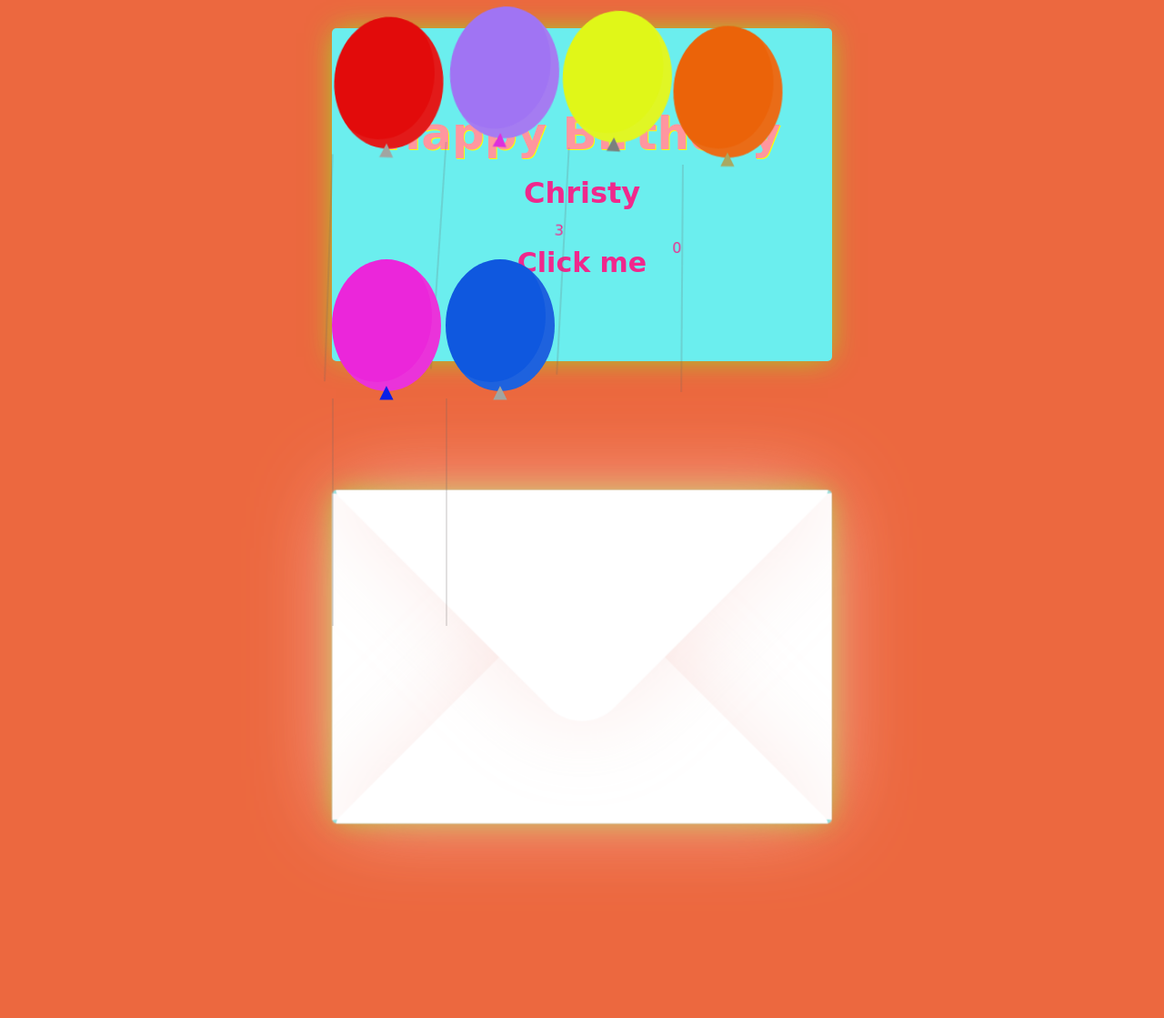
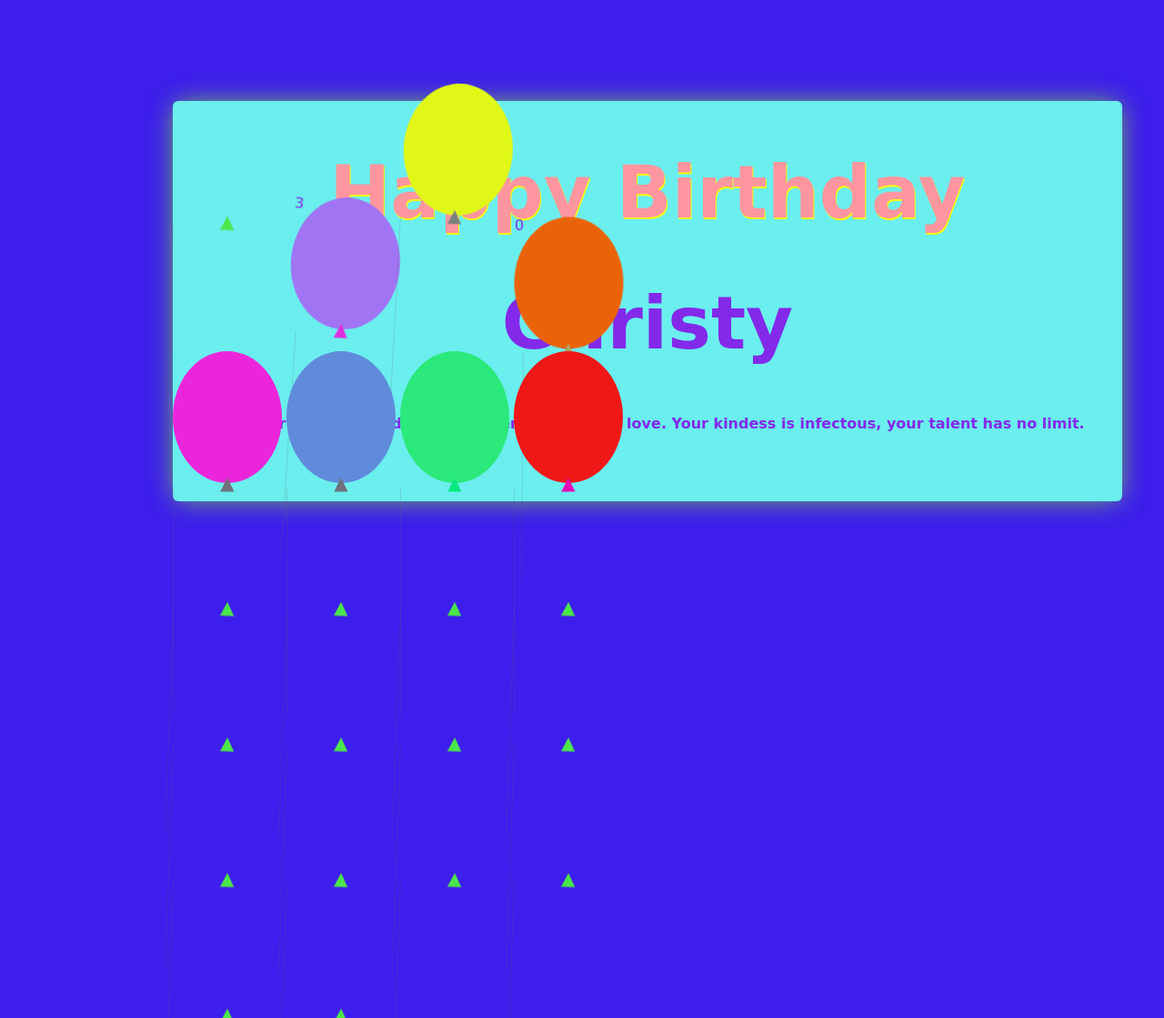
Before and after one commit to hortencia718/birthday-card-Christy, a plain HTML site: page index.html in a window 1280 px wide. Shown: the part 186-1305 px from the top of the page at 91% size. Before the commit the page ends 1091 px from the top, so only its background shows below. Drawn offline with Linux system fonts and the light colour scheme; a web font is replaced by a local one.

Commit message:
text added

```diff
--- a/index.html
+++ b/index.html
@@ -13,42 +13,62 @@
   <div class="front">
     <div class="mail">
       <p>Happy Birthday</p>
+      <br>
       <h1>Christy</h1>
-      <br>
-      <p>Click me</p>
+
+      <p class= "msg"> May your 30's be fulled with laughter success and love. Your kindess is infectous, your talent has no limit.</p>
+
     </div>
   </div>
 
   <!-- balloons -->
-  <div id="balloon-container">
-  <div class="balloon"></div>
+  <div id="balloon-flex-container">
     <div class="balloon"></div>
      <div class="balloon">3</div>
+      <div class="balloon"></div>
        <div class="balloon">0</div>
         <div class="balloon"></div>
          <div class="balloon"></div>
+          <div class="balloon"></div>
+           <div class="balloon"></div>
+           <div class="balloon"></div>
+           <div class="balloon"></div>
+           <div class="balloon"></div>
+           <div class="balloon"></div>
+           <div class="balloon"></div>
+           <div class="balloon"></div>
+          <div class="balloon"></div>
+          <div class="balloon"></div>
+         <div class="balloon"></div>
+        <div class="balloon"></div>
+       <div class="balloon"></div>
+      <div class="balloon"></div>
+      <div class="balloon"></div>
+    <div class="balloon"></div>
+
   </div>
-  <div class="back">
+  <!-- <div class="back">
     <div class="letter">
-			<p>I hope your day is as amazing and fun </p><p>I am...30 </p>
-				<p>HBD Christy </p>
+			<p>I hope your day is amazing and fun </p><p>welcome to ...30 </p>
+				<p>HBD Christy </p> -->
 <!-- inside card -->
-	<div class="box">
+	<!-- <div class="box">
 		<div class="cake">
 			<div class="candle">
 				<div class="fire"></div>
 			</div>
 		</div>
-	</div>
-    </div>
+	</div> -->
+    <!-- </div>
      <div class="flip left-flip"></div>
     <div class="flip right-flip"></div>
     <div class="flip bottom-flip"></div>
     <div class="flip top-flip"></div>
-  </div>
+  </div> -->
 </div>
 
-      </div>
+
+
 
     <script src="script.js"></script>
   </body>
--- a/script.js
+++ b/script.js
@@ -7,3 +7,11 @@ $(function(){
   }
 
 });
+
+// <button onclick="myFunction()">Click me</button>
+
+
+  function envelope('open') {
+    onclick()
+    alert('Button was clicked!');
+  }
--- a/style.css
+++ b/style.css
@@ -15,14 +15,19 @@ body, html {
   width: 100%;
   height: 100%;
 }
+
+
+h1{
+  font-size: 80px;
+}
 .balloon{
   display:inline-block;
   width:120px;
   height:145px;
-  background:rgb(226, 11, 11);
+  /* background:rgb(55, 167, 231); */
   border-radius: 80%;
   position:relative;
-  box-shadow: inset -10px -10px 0 rgba(216, 218, 210, 0.07);
+  /* box-shadow: inset -10px -10px 0 rgba(196, 197, 193, 0.212); */
   transition: transform 0.5s ease;
   z-index:10;
   animation: balloons 4s ease-in-out infinite;
@@ -37,7 +42,7 @@ body, html {
 .balloon:before {
   content:"▲";
   font-size:20px;
-  color:rgb(161, 165, 161);
+  color:rgb(74, 231, 74);
   display:block;
   text-align:center;
   width:100%;
@@ -47,10 +52,10 @@ body, html {
 }
 
 .balloon:after {
- display:inline-block; top:153px;
-  position: relative;
+ display:inline-block; top:150px;
+  position: absolute;
   height:250px;
-  width:2px;
+  width:1px;
   margin:0 auto;
   content:"";
   background:rgba(104, 101, 101, 0.2);
@@ -58,6 +63,7 @@ body, html {
 
 .balloon:nth-child(2){ background:rgb(160, 116, 243); animation-duration:3.5s; }
 .balloon:nth-child(2):before { color:rgb(221, 48, 221);  }
+
 
 .balloon:nth-child(3){ background:rgb(224, 247, 24); animation-duration:3s; }
 .balloon:nth-child(3):before { color:rgb(123, 129, 125);  }
@@ -68,12 +74,22 @@ body, html {
 .balloon:nth-child(5){ background:rgb(235, 38, 218); animation-duration:5s; }
 .balloon:nth-child(5):before { color:rgb(112, 113, 122);  }
 
-.balloon:nth-child(6){ background:rgb(15, 88, 223); animation-duration:5s; }
-.balloon:nth-child(5):before { color:rgb(9, 31, 231);  }
+.balloon:nth-child(6){ background:rgb(96, 139, 219); animation-duration:5s; }
+.balloon:nth-child(6):before { color:rgb(112, 113, 122);  }
+
+
+.balloon:nth-child(7){ background:rgb(43, 233, 122); animation-duration:5s; }
+.balloon:nth-child(7):before { color:rgb(9, 231, 127);  }
+
+.balloon:nth-child(8){ background:rgb(240, 23, 23); animation-duration:5s; }
+.balloon:nth-child(8):before { color:rgb(231, 9, 183);  }
+
+
+
 
 body {
   margin: 0;
-  background-color: rgb(236, 104, 63);
+  background-color: rgb(61, 30, 236);
   position: relative;
   perspective: 800px;
   overflow: hidden;
@@ -82,38 +98,36 @@ body {
 .envelope {
   z-index: 2;
   position: absolute;
-  width: 550px;
-  height: 366.66667px;
-  top: 50%;
+  width: 580px;
+  height: 400px;
+  top: 60%;
   left: 50%;
   margin-top: -183.33333px;
-  margin-left: -275px;
-  transform-style: preserve-3d;
+  margin-left: -450px;
+  /* transform-style: preserve-3d; */
   transform-origin: right center;
-  transition: transform 1s ease;
+  transition: transform 4s ease;
   font-family: 'Sofia', cursive;
-  color: rgb(240, 40, 140);
+  color: rgb(131, 41, 233);
 }
-.envelope .front, .envelope .back {
+.envelope .front {
   position: absolute;
-  width: 100%;
-  height: 100%;
+  width: 180%;
+  height: 110%;
   background-color: rgb(107, 238, 238);
-  border-radius: 5px;
-  box-shadow:  0 0  30px -5px #89f822eb;
+  border-radius: 6px;
+  box-shadow:  0 0 30px -5px #89f822eb;
 }
 
-
-
-.envelope .front {
+ .envelope .front {
   backface-visibility: hidden;
   cursor: pointer;
   display: table;
 }
-.envelope .front:focus {
+ .envelope .front:focus {
   outline: none;
 }
-.envelope .front .stamp {
+/* .envelope .front .stamp {
   transform: translate3d(0, 0, 1px);
   position: absolute;
   width: 80px;
@@ -124,15 +138,15 @@ body {
   background: radial-gradient(rgba(0, 0, 0, 0) 0px, rgba(0, 0, 0, 0.418) 4px, #f6f6df 4px, #f6f6df);
   background-size: 20px 20px;
   background-position: -10px -10px;
-}
-.envelope .front .stamp:after {
+} */
+/* .envelope .front .stamp:after {
   content: "";
   display: block;
   width: 100%;
   height: 100%;
   background-color: #FFF;
   border-radius: 2px;
-}
+} */
 .envelope .front .mail {
   text-align: center;
   display: table-cell;
@@ -142,26 +156,26 @@ body {
   font-weight: bold;
   margin: 0;
 }
-.envelope .back .letter p {
+/* .envelope .back .letter p {
   font-size: 30px;
   line-height: 20px;
 	letter-spacing: 2px;
 	color: #ff969f;
-}
-.envelope .front .mail p:first-child {
-  font-size: 50px;
+} */
+ .envelope .front .mail p:first-child {
+  font-size: 80px;
   line-height: 50px;
 	color: #ff969f;
-  text-shadow: 1px 1px rgb(252, 252, 13);
+  text-shadow: 1px 2px rgb(252, 252, 13);
 }
-.envelope .front .mail p:last-child {
+/* .envelope .front .mail p:last-child {
   font-size: 30px;
-}
-.envelope .back .letter p:nth-child(2) {
+}  */
+/* .envelope .back .letter p:nth-child(2) {
   font-size: 30px;
 	color: rgb(204, 35, 35);
-}
-.envelope .back .letter p:nth-child(3) {
+} */
+/* .envelope .back .letter p:nth-child(3) {
   font-size: 30px;
 	color: #f57882;
 	margin-top: 150px;
@@ -169,8 +183,8 @@ body {
 }
 .envelope .back {
   transform: rotateY(180deg) translate3d(0, 0, 1px);
-}
-.envelope .back .flip {
+} */
+/* .envelope .back .flip {
   position: absolute;
   width: 100%;
   height: 100%;
@@ -182,16 +196,16 @@ body {
   background-color: #FFF;
   box-shadow: 0px 0px 100px #f5c1bc52;
 
-}
-.envelope .back .top-flip:before, .envelope .back .bottom-flip:before {
+} */
+/* .envelope .back .top-flip:before, .envelope .back .bottom-flip:before {
   width: 388.90873px;
   height: 388.90873px;
 }
 .envelope .back .top-flip {
   z-index: 5;
   transform-origin: top center;
-}
-.envelope .back .top-flip:before {
+} */
+/* .envelope .back .top-flip:before {
   transform-origin: top left;
   transform: rotate(-45deg);
   border-bottom-left-radius: 50px;
@@ -200,20 +214,20 @@ body {
 }
 .envelope .back .bottom-flip {
   z-index: 4;
-}
-.envelope .back .bottom-flip:before {
+} */
+/* .envelope .back .bottom-flip:before {
   transform-origin: left bottom;
   transform: rotate(45deg) translate(-15px, -15px);
   border-top-left-radius: 100px;
   border-bottom-left-radius: 10px;
   border-top-right-radius: 10px;
-}
-.envelope .back .left-flip:before, .envelope .back .right-flip:before {
+} */
+/* .envelope .back .left-flip:before, .envelope .back .right-flip:before {
   width: 269.27249px;
   height: 269.27249px;
   top: -5px;
-}
-.envelope .back .left-flip {
+} */
+/* .envelope .back .left-flip {
   z-index: 3;
 }
 .envelope .back .left-flip:before {
@@ -222,8 +236,8 @@ body {
   border-top-left-radius: 20px;
   border-bottom-right-radius: 30px;
   border-top-right-radius: 5px;
-}
-.envelope .back .right-flip {
+} */
+/* .envelope .back .right-flip {
   z-index: 2;
 }
 .envelope .back .right-flip:before {
@@ -233,8 +247,8 @@ body {
   border-top-right-radius: 20px;
   border-bottom-left-radius: 30px;
   border-top-left-radius: 5px;
-}
-.envelope .back .letter {
+} */
+/* .envelope .back .letter {
   z-index: 1;
   position: absolute;
   top: 5px;
@@ -246,8 +260,8 @@ body {
   padding: 0 30px;
   box-sizing: border-box;
   box-shadow: 0px 1px 100px #fbc0b9eb;
-}
-.envelope .back .letter div {
+} */
+/* .envelope .back .letter div {
   position: relative;
   margin-top: 25px;
 }
@@ -259,8 +273,8 @@ body {
   top: -15px;
   transition: all 0.1s linear;
   color: #ADADAD;
-}
-.envelope .back .letter label.show {
+} */
+/* .envelope .back .letter label.show {
   opacity: 1;
   top: -18px;
 }
@@ -269,21 +283,21 @@ body {
 }
 .envelope .back .letter ::placeholder {
   color: #ADADAD;
-}
-.envelope .back .letter input[type='text'], .envelope .back .letter textarea {
+} */
+/* .envelope .back .letter input[type='text'], .envelope .back .letter textarea {
   border: none;
   box-sizing: border-box;
   width: 100%;
   padding: 5px;
   margin: 0;
   background-color: #F6F6DF;
-}
-.envelope .back .letter input:focus, .envelope .back .letter textarea:focus {
+} */
+/* .envelope .back .letter input:focus, .envelope .back .letter textarea:focus {
   outline: none;
-}
-.envelope .back .letter input, .envelope .back .letter textarea {
-  font-family: "Allan", sans-serif;
-  font-size: 20px;
+/* } */
+/* .envelope .back .letter input, .envelope .back .letter textarea {
+  font-family: 'Sofia', cursive; */
+  /* font-size: 20px;
 }
 .envelope .back .letter input[type='text'] {
   height: 33px;
@@ -297,8 +311,8 @@ body {
   background-color: #e7e1bc;
   margin: 0;
   transition: all 0.1s linear;
-}
-.envelope .back .letter input[type='submit']:hover {
+} */
+/* .envelope .back .letter input[type='submit']:hover {
   background-color: #DCD0AA;
 }
 .envelope .back .letter textarea {
@@ -327,7 +341,7 @@ body {
 }
 .envelope.send .letter {
   animation: letter-in 1s forwards;
-}
+} */
 
 
 
@@ -432,7 +446,7 @@ body {
 }
 
 
-.cake {
+/* .cake {
   position: absolute;
   top: 0;
   right: 0;
@@ -443,7 +457,7 @@ body {
   height: 40px;
   background: lighten(#6B5344, 3%);
   border-radius: 100%;
-  box-shadow: 0px 4px 0px #6B5344,
+  box-shadow: 0px 4px 0px rgb(212, 117, 58),
     				0px 8px 0px #6B5344,
     				0px 12px 0px #6B5344,
     				0px 16px 0px #6B5344,
@@ -480,9 +494,9 @@ body {
   }
 
 
-}
+} */
 
-.candle {
+/* .candle {
   background: #ffffff;
   border-top-left-radius: 40%;
   border-top-right-radius: 40%;
@@ -543,4 +557,4 @@ body {
     background: radial-gradient(circle, rgba(251,243,63,1) 0%, rgba(252,177,70,1) 100%);
     transform: translateY(0) scale(1);
 	}
-}
+} */
```
Lines whose indentation alone changed are shown as unchanged.
